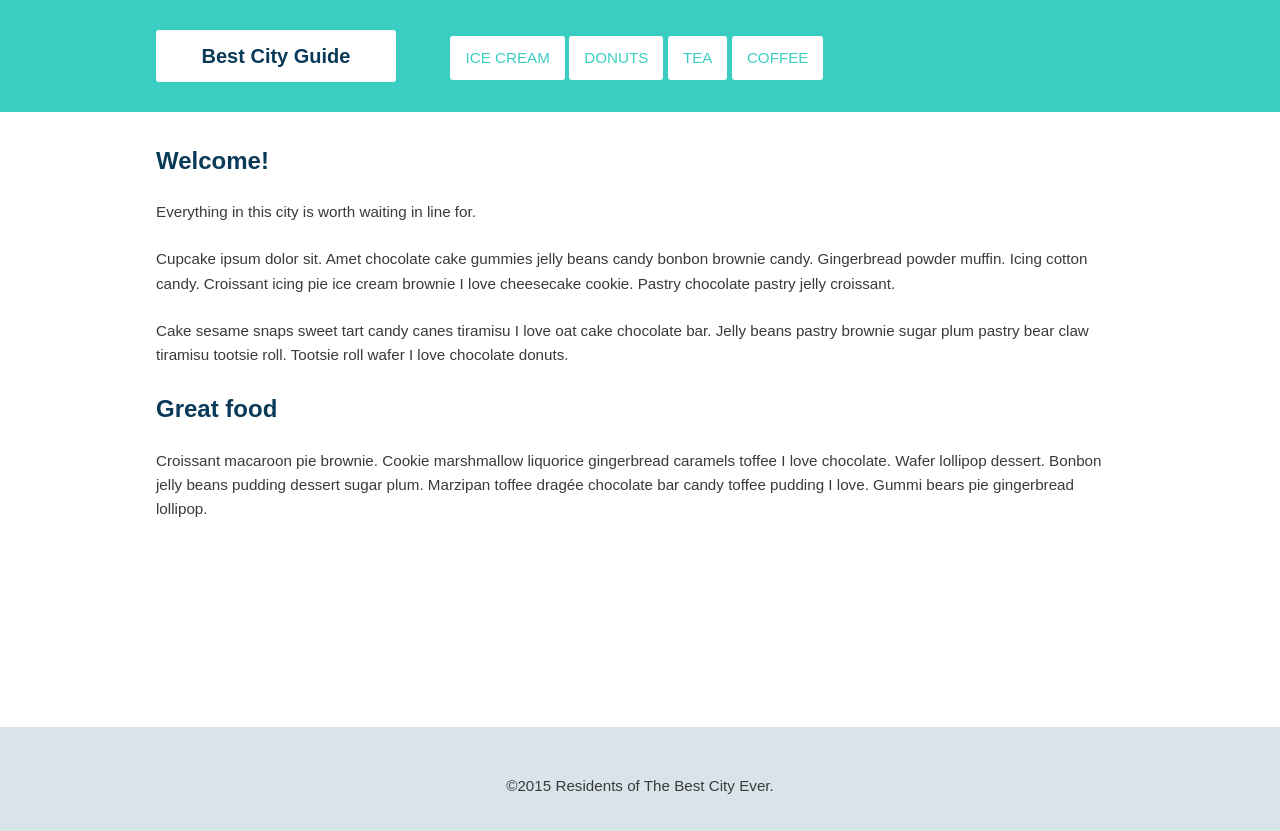
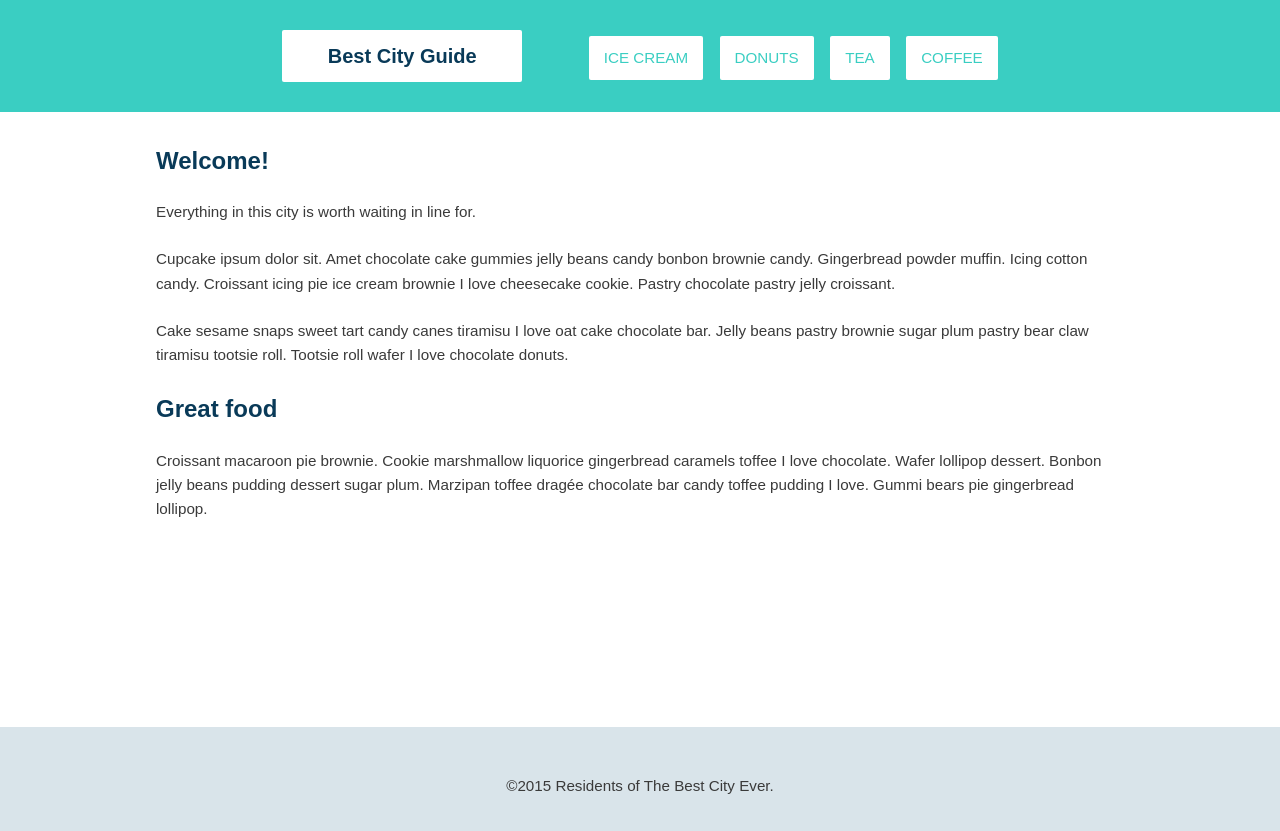
Before and after one commit to anoopmundathan/css_layout, a plain HTML site: page index.html in a window 1280 px wide. Drawn offline with Linux system fonts and the light colour scheme.

```diff
--- a/css/style.css
+++ b/css/style.css
@@ -72,7 +72,7 @@
 	background: #fff;
 	margin-top: 6px;
 	margin-bottom: 6px;
-	border-radius: 3px;
+	border-radius: 2px;
 }
 
 .main-nav a {
@@ -112,6 +112,14 @@
 		display: inline-block;
 	}
 
+	.main-nav li {
+		margin-left: 12px;
+	}
+
+	.main-header {
+		text-align: center;
+	}
+
 	.name {
 		width: 240px;
 		margin-right: 50px;
```
